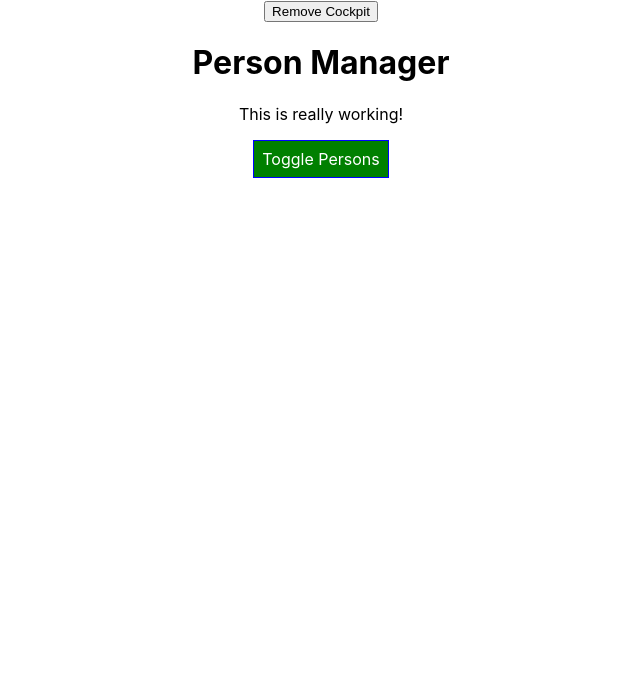
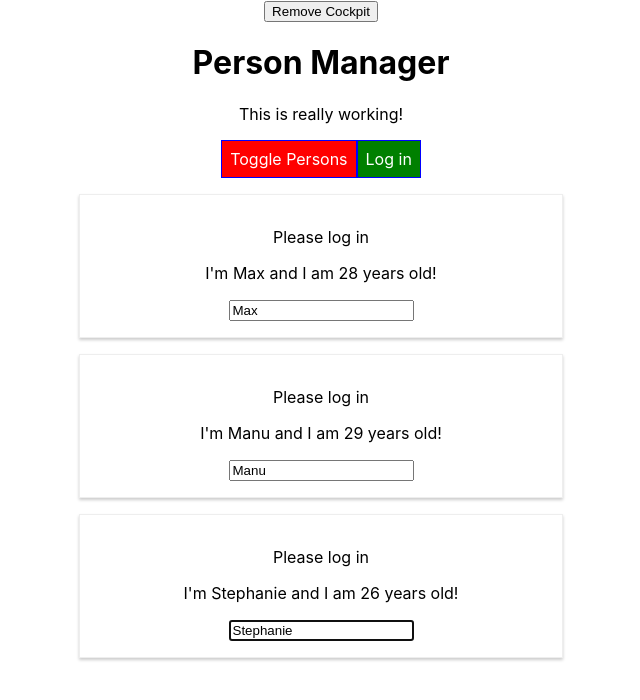
Before and after one commit to dunghd/react-complete-guid-ts, a React (Create React App) app: page / in a window 1280 px wide. Shown: the top 700 px of the page, without its empty margins (319-959 px from the left). Built offline with nearby package versions, Linux system fonts and the light colour scheme.

Commit message:
112. Understanding Prop Chain Problems

```diff
--- a/src/components/Cockpit/Cockpit.tsx
+++ b/src/components/Cockpit/Cockpit.tsx
@@ -1,4 +1,4 @@
-import React, { useEffect } from 'react';
+import React, { useEffect, useRef } from 'react';
 
 import classes from './Cockpit.module.css';
 
@@ -7,19 +7,31 @@ export interface ICockpitProps {
   // persons: IPersonProps[],
   personsLength: number,
   showPersons: boolean,
-  clicked: (event: any) => void
+  clicked: (event: any) => void,
+  login: (event: any) => void
 };
 
 const Cockpit = (props: ICockpitProps) => {
+  const toggleBtnRef = useRef<HTMLButtonElement>(null!);
+  // const onButtonClick = () => {
+  //   // strict null checks need us to check if inputEl and current exist.
+  //   // but once current exists, it is of type HTMLInputElement, thus it
+  //   // has the method focus! ✅
+  //   if (toggleBtnRef && toggleBtnRef.current) {
+  //     toggleBtnRef.current.click();
+  //   }
+  // };
+
   useEffect(() => {
     console.log('[Cockpit.tsx useEffect]');
+    // Http request...
+    // const timer = setTimeout(() => {
+    //   alert('Saved data to cloud!');
+    // }, 1000);
 
-    const timer = setTimeout(() => {
-      alert('Saved data to cloud!');
-    }, 1000);
-
+    toggleBtnRef.current.click();
     return () => {
-      clearTimeout(timer);
+      // clearTimeout(timer);
       console.log('[Cockpit.tsx cleanup work in useEffect]');
     };
   }, []);
@@ -52,10 +64,12 @@ const Cockpit = (props: ICockpitProps) => {
       <h1>{props.title}</h1>
       <p className={assignedClasses.join(' ')}>This is really working!</p>
       <button
+        ref={toggleBtnRef}
         className={btnClass}
-        onClick={props.clicked}
-      >Toggle Persons
-    </button>
+        onClick={props.clicked}>
+        Toggle Persons
+      </button>
+      <button onClick={props.login}>Log in</button>
     </div>
   );
 };
--- a/src/components/Persons/Person/Person.tsx
+++ b/src/components/Persons/Person/Person.tsx
@@ -1,5 +1,7 @@
 import React, { Component } from 'react';
+import classes from './Person.module.css';
 import Aux from '../../../hoc/Auxiliary';
+import withClass from '../../../hoc/withClass';
 
 export interface IPersonProps {
   id: string,
@@ -7,22 +9,39 @@ export interface IPersonProps {
   age: number,
   click?: (event: any) => void,
   changed?: (event: any) => void,
-  children?: React.ReactNode
+  children?: React.ReactNode,
+  isAuth: boolean
 };
 
 interface IPersonState { };
 
 class Person extends Component<IPersonProps, IPersonState> {
+  constructor(props: IPersonProps) {
+    super(props);
+    this.inputElement = React.createRef();
+  }
+
+  // inputElement: HTMLInputElement | null = null;
+  inputElement: React.RefObject<HTMLInputElement>;
+
+  componentDidMount() {
+    // this.inputElement?.focus();
+    this.inputElement.current?.focus();
+  }
+
   render() {
     console.log('[Person.tsx] rendering...');
 
     return (
       <Aux>
+        {this.props.isAuth ? <p>Authenticated!</p> : <p>Please log in</p>}
         <p onClick={this.props.click}>
           I'm {this.props.name} and I am {this.props.age} years old!
         </p>
         <p> {this.props.children}</p>
         <input
+          // ref={(inputEl) => { this.inputElement = inputEl }}
+          ref={this.inputElement}
           type="text"
           onChange={this.props.changed}
           value={this.props.name}>
@@ -32,4 +51,4 @@ class Person extends Component<IPersonProps, IPersonState> {
   };
 }
 
-export default Person;
+export default withClass(Person, classes.Person);
--- a/src/components/Persons/Persons.tsx
+++ b/src/components/Persons/Persons.tsx
@@ -5,7 +5,8 @@ export interface IPersonsProps {
   persons: IPersonProps[],
   clicked: (index: number) => void,
   changed: (event: any, personId: string) => void,
-  children?: React.ReactNode
+  children?: React.ReactNode,
+  isAuthenticated: boolean
 };
 
 interface IPersonsState { };
@@ -56,7 +57,8 @@ class Persons extends PureComponent<IPersonsProps, IPersonsState> {
         name={person.name}
         age={person.age}
         click={() => this.props.clicked(index)}
-        changed={(event) => this.props.changed(event, person.id)} />
+        changed={(event) => this.props.changed(event, person.id)}
+        isAuth={this.props.isAuthenticated} />
     })} </>
   };
 };
--- a/src/containers/App.tsx
+++ b/src/containers/App.tsx
@@ -15,7 +15,9 @@ interface IAppState {
   persons: Array<IPersonProps>;
   otherState: string
   showPersons: boolean,
-  showCockpit: boolean
+  showCockpit: boolean,
+  changeCounter: number,
+  authenticated: boolean
 }
 
 class App extends Component<IAppProps, IAppState> {
@@ -32,7 +34,9 @@ class App extends Component<IAppProps, IAppState> {
     ] as IPersonProps[],
     otherState: 'some other value',
     showPersons: false,
-    showCockpit: true
+    showCockpit: true,
+    changeCounter: 0,
+    authenticated: false
   } as IAppState;
 
   static getDerivedStateFromProps(props: IAppProps, state: IAppState) {
@@ -69,7 +73,12 @@ class App extends Component<IAppProps, IAppState> {
     const persons = [...this.state.persons];
     persons[personIndex] = person;
 
-    this.setState({ persons: persons });
+    this.setState((prevState, props) => {
+      return {
+        persons: persons,
+        changeCounter: prevState.changeCounter + 1
+      };
+    });
   };
 
   deletePersonHandler = (personIndex: number) => {
@@ -84,6 +93,10 @@ class App extends Component<IAppProps, IAppState> {
     this.setState({ showPersons: !doseShow });
   };
 
+  loginHandler = () => {
+    this.setState({ authenticated: true });
+  };
+
   render() {
     console.log('[App.tsx] render');
 
@@ -93,7 +106,8 @@ class App extends Component<IAppProps, IAppState> {
       persons = <Persons
         persons={this.state.persons}
         clicked={this.deletePersonHandler}
-        changed={this.nameChangedHandler} >
+        changed={this.nameChangedHandler}
+        isAuthenticated={this.state.authenticated}>
       </Persons>;
     }
 
@@ -111,6 +125,7 @@ class App extends Component<IAppProps, IAppState> {
             showPersons={this.state.showPersons}
             personsLength={this.state.persons.length}
             clicked={this.togglePersonHandler}
+            login={this.loginHandler}
           />
         ) : null}
         {persons}
```
Also changed, not shown: 1 other file (tests, documents, lock files or other folders).
